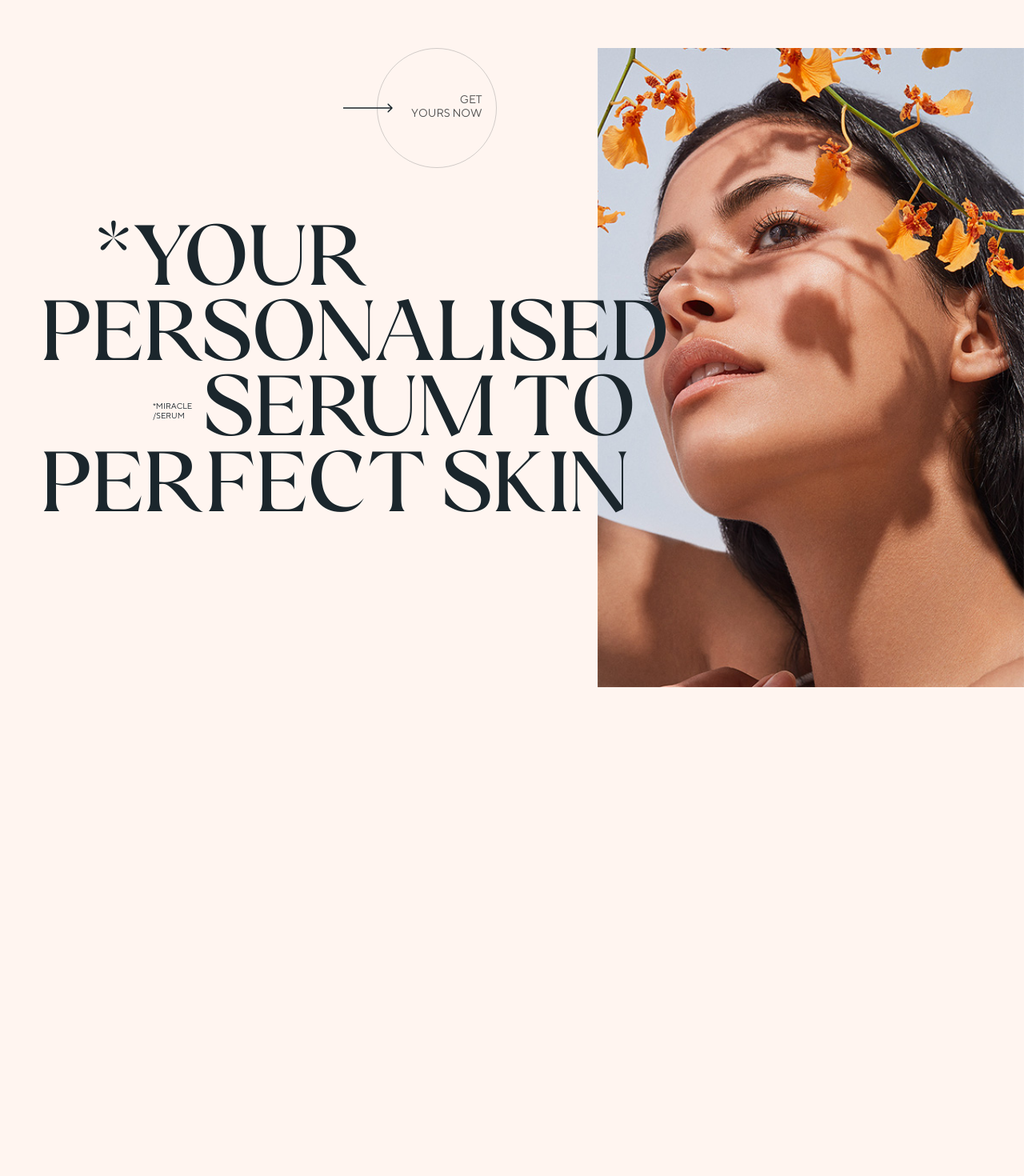
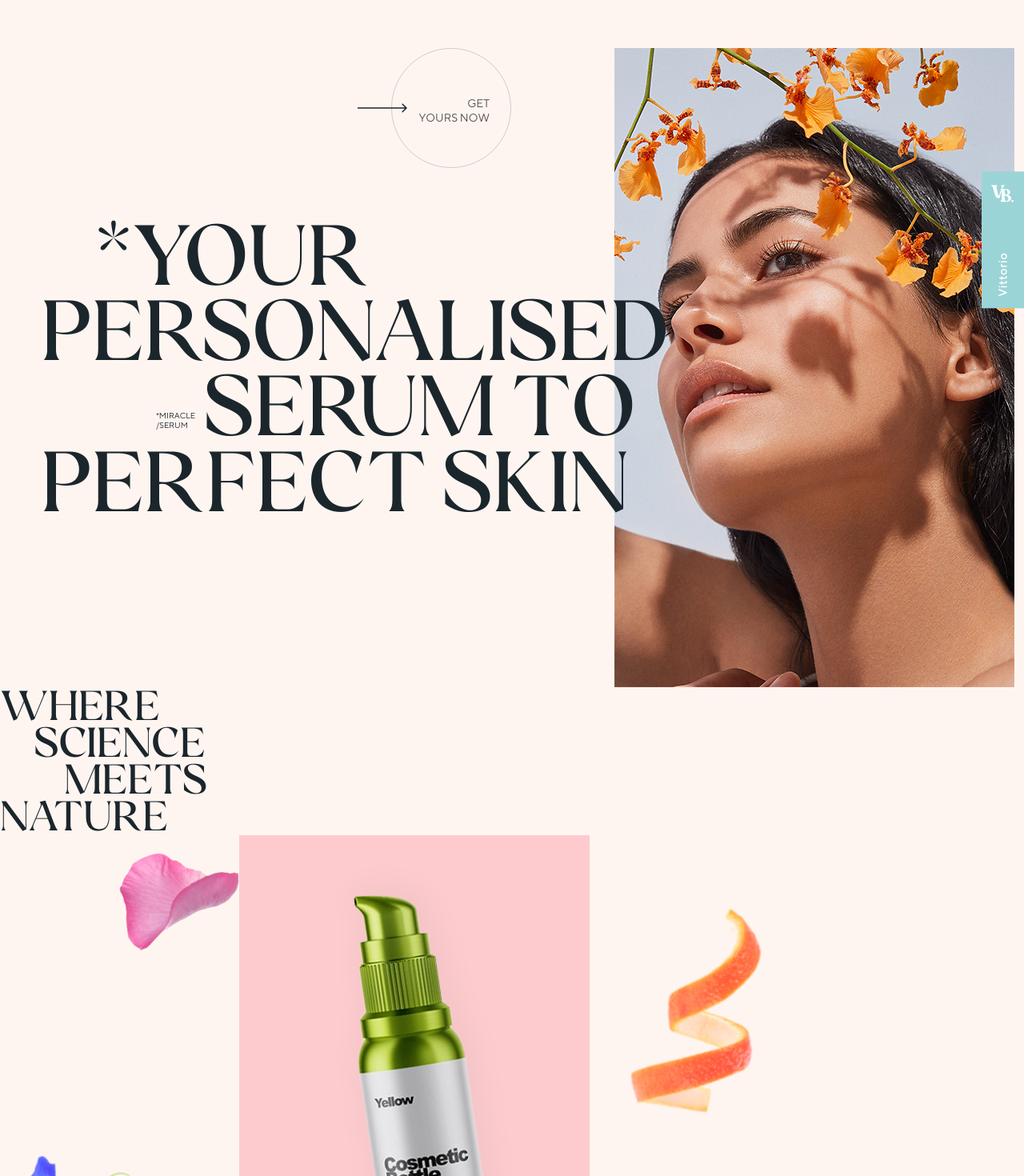
Before and after one commit to vittoriobusatta/Muteza, a React (Create React App) app: page / in a window 1280 px wide. Shown: the part 100-1570 px from the top of the page at 80% size. Before the commit the page ends 1160 px from the top, so only its background shows below. Built offline with nearby package versions, Linux system fonts and the light colour scheme.

Commit message:
somes changes

```diff
--- a/src/App.js
+++ b/src/App.js
@@ -1,3 +1,5 @@
+import About from "./components/About";
+import Awwards from "./components/Awwards";
 import Header from "./components/Header";
 import Landing from "./components/Landing";
 import "./scss/styles.scss";
@@ -6,7 +8,9 @@ function App() {
   return (
     <>
       <Header />
+      <Awwards />
       <Landing />
+      <About />
     </>
   );
 }
--- /dev/null
+++ b/src/components/About.js
@@ -0,0 +1,57 @@
+import React from "react";
+import flopet from "../assets/images/flopet.png";
+import peelpet from "../assets/images/peelpet.png";
+import serum from "../assets/images/serum.png";
+
+function About() {
+  return (
+    <>
+      <section class="o-section c-about col-12">
+        <div class="c-about_title col-4">
+          <h2 data-scroll="" class="size_h2 detect is-inview">
+            <span class="row">
+              <span>WHERE</span>
+            </span>
+            <span class="row  gap">
+              <span>SCIENCE</span>
+            </span>
+            <span class="row">
+              <span>MEETS</span>
+            </span>
+            <span class="row">
+              <span>NATURE</span>
+            </span>
+          </h2>
+        </div>
+        <div class="c-about_image col-4">
+          <img
+            data-scroll=""
+            data-scroll-speed="1"
+            class="u-about_img--left is-inview"
+            src={flopet}
+            alt="orange"
+          />
+          <img class="u-about_img--center" src={serum} alt="serum" />
+          <img
+            data-scroll=""
+            data-scroll-speed="2"
+            class="u-about_img--right is-inview"
+            src={peelpet}
+            alt="petal"
+          />
+        </div>
+        <div class="c-about_para col-4">
+          <p>
+            Each and every formula contains ingredients in the dosages that will
+            do the most for your skin right now. Your formula keeps changing as
+            your skin changes! mco sint eiumod culpa consuat en Mollit nostrud
+            qui magna moollit nisi est officialin eudsece ecat adipisicing
+            fugiat.
+          </p>
+        </div>
+      </section>
+    </>
+  );
+}
+
+export default About;
--- /dev/null
+++ b/src/components/Awwards.js
@@ -0,0 +1,17 @@
+import React from "react";
+import { ReactComponent as Vector } from "../assets/icons/vector.svg";
+
+function Awwards() {
+  return (
+    <>
+      <div id="awwards">
+        <a href="https://www.vittoriobusatta.fr/">
+          <Vector className="awwards_logo" />
+          <p>Vittorio</p>
+        </a>
+      </div>
+    </>
+  );
+}
+
+export default Awwards;
--- a/src/components/Header.js
+++ b/src/components/Header.js
@@ -3,19 +3,19 @@ import React from 'react'
 function Header() {
   return (
     <header>
-      <div class="header_content">
-        <div class="header_logo">
+      <div className="header_content">
+        <div className="header_logo">
           <a href="gg">Muteza</a>
         </div>
-        <ul class="header_links">
+        <ul className="header_links">
           <li><a href="f">Product</a></li>
           <li><a href="f">How It Works</a></li>
           <li><a href="f">Reviews</a></li>
         </ul>
-        <div class="header_cta">
-          <a class="btn_register" href="f">Sign Up/in</a>
-          <button class="btn_started"><a href="f">Get Started</a></button>
-          <button class="btn_burger"><a href="f">Menu</a></button>
+        <div className="header_cta">
+          <a className="btn_register" href="f">Sign Up/in</a>
+          <button className="btn_started"><a href="f">Get Started</a></button>
+          <button className="btn_burger"><a href="f">Menu</a></button>
         </div>
       </div>
     </header>
--- a/src/components/Landing.js
+++ b/src/components/Landing.js
@@ -5,43 +5,41 @@ import banner from "../assets/images/banner.jpg";
 function Landing() {
   return (
     <>
-      <section class="o-section c-banner col-12">
-        <div class="c-banner_text col-7">
-          <div class="c-banner_text_button">
+      <section className="landing">
+        <div className="landing_left">
+          <div className="landing_button">
             <div>
-              <a href="u">
-                <img class="b-cta" src={arrow} alt="Go" />
-                <div class="c-banner_text_button--circle">
+              <span>
+                <img className="get_yours_circle" src={arrow} alt="Go" />
+                <div className="get_yours_btn">
                   <p>
                     GET
                     <br />
                     YOURS NOW
                   </p>
                 </div>
-              </a>
+              </span>
             </div>
           </div>
-          <div class="c-banner_text_title">
-            <h1 data-scroll="" class="detect is-inview">
-              <span class="o-row u-shift">
+          <div className="landing_title">
+            <h1 className="detect is-inview">
+              <span className="row gap">
                 <span>*YOUR</span>
               </span>
-              <span class="o-row">
+              <span className="row">
                 <span>PERSONALISED</span>
               </span>
-              <span class="o-row u-shift u-bnr--padd">
-                <span>
-                  <span class="u-banner--serum">*MIRACLE /SERUM</span>SERUM TO
-                </span>
+              <span className="row gap">
+                <span className="serum_before">SERUM TO</span>
               </span>
-              <span class="o-row">
+              <span className="row">
                 <span>PERFECT SKIN</span>
               </span>
             </h1>
           </div>
         </div>
-        <div class="c-banner_image col-5 img-detect is-inview" data-scroll="">
-          <div data-scroll="" data-scroll-speed="-2" class="is-inview">
+        <div className="landing_right img-detect is-inview">
+          <div className="is-inview">
             <img src={banner} alt="Magical Serum" />
           </div>
         </div>
--- a/src/scss/01-config/_animations.scss
+++ b/src/scss/01-config/_animations.scss
@@ -1,8 +1,6 @@
-
-
 /*Animations*/
 
-.o-row{
+.row {
   overflow: hidden;
   white-space: nowrap;
   width: max-content;
@@ -10,45 +8,48 @@
   width: -ms-max-content;
   line-height: 80%;
   display: block;
+  &:nth-child(3) {
+    padding-left: 80px;
+  }
 }
 
-.o-row > span{
+.row > span{
   display: block;
   transition: .8s cubic-bezier(.215,.61,.355,1);
   transition-delay: .2s;
   transform: translate(0, 100%);
 }
 
-.detect .o-row:first-child span{
-  transition-delay: .1s;
-}
+// .detect .o-row:first-child span{
+//   transition-delay: .1s;
+// }
 
-.detect .o-row:nth-child(2) span{
-  transition-delay: .2s;
-}
+// .detect .o-row:nth-child(2) span{
+//   transition-delay: .2s;
+// }
 
-.detect .o-row:nth-child(3) span{
-  transition-delay: .3s;
-}
+// .detect .o-row:nth-child(3) span{
+//   transition-delay: .3s;
+// }
 
-.detect .o-row:nth-child(4) span{
-  transition-delay: .4s;
-}
+// .detect .o-row:nth-child(4) span{
+//   transition-delay: .4s;
+// }
 
-.detect.is-inview .o-row>span{
+.detect.is-inview .row>span{
   transform: translate(0, 0);
 }
 
-.img-detect{
-  overflow: hidden;
-}
+// .img-detect{
+//   overflow: hidden;
+// }
 
-.img-detect img{
-  transform: scale(1.4, 1.4);
-  transition: transform .6s cubic-bezier(.215,.61,.355,1);
-  transition-delay: .1s;
-}
+// .img-detect img{
+//   transform: scale(1.4, 1.4);
+//   transition: transform .6s cubic-bezier(.215,.61,.355,1);
+//   transition-delay: .1s;
+// }
 
-.img-detect.is-inview img{
-  transform: scale(1, 1);
-}
+// .img-detect.is-inview img{
+//   transform: scale(1, 1);
+// }
--- a/src/scss/02-base/_typography.scss
+++ b/src/scss/02-base/_typography.scss
@@ -26,3 +26,7 @@ h1, h2, h3, h4{
   line-height: 100%;
   color: rgb(27, 38, 44);
 }
+
+.size_h2 {
+  font-size: 4.5vw;
+}
--- /dev/null
+++ b/src/scss/04-components/_awwards.scss
@@ -0,0 +1,35 @@
+#awwards {
+  height: 171.358px;
+  width: 53.08px;
+  position: fixed;
+  z-index: 1000;
+  transform: translateY(-50%);
+  top: 50%;
+  right: 0;
+  background: rgb(155, 212, 215);
+  display: flex;
+  justify-content: center;
+  align-items: center;
+  a {
+    height: 136.66px;
+    width: 26.26px;
+    display: flex;
+    align-items: center;
+    justify-content: space-between;
+    flex-direction: column;
+  }
+  p {
+    transform: rotate(-90deg);
+    margin: 0;
+    color: #fff;
+    height: fit-content;
+    margin-bottom: 16px;
+    font-weight: 600;
+    letter-spacing: 1px;
+  }
+}
+
+.awwards_logo {
+  width: 28px;
+  height: auto;
+}
--- a/src/scss/04-components/_landing.scss
+++ b/src/scss/04-components/_landing.scss
@@ -1,94 +1,154 @@
+// .col-2 {
+//   width: 16.66%;
+// }
+// .col-3 {
+//   width: 25%;
+// }
+// .col-4 {
+//   width: 33.33%;
+// }
+// .col-5 {
+//   width: 41.66%;
+// }
+// .col-6 {
+//   width: 50%;
+// }
+// .col-7 {
+//   width: 58.33%;
+// }
+// .col-8 {
+//   width: 66.66%;
+// }
+// .col-9 {
+//   width: 75%;
+// }
+// .col-10 {
+//   width: 83.33%;
+// }
+// .col-11 {
+//   width: 91.66%;
+// }
+// .col-12 {
+//   width: 100%;
+// }
 
-.col-2 {width: 16.66%;}
-.col-3 {width: 25%;}
-.col-4 {width: 33.33%;}
-.col-5 {width: 41.66%;}
-.col-6 {width: 50%;}
-.col-7 {width: 58.33%;}
-.col-8 {width: 66.66%;}
-.col-9 {width: 75%;}
-.col-10 {width: 83.33%;}
-.col-11 {width: 91.66%;}
-.col-12 {width: 100%;}
 
-  .o-h2{
-    font-size: 4.5vw;
+
+.landing {
+  display: inline-flex;
+  padding-top: 20vh;
+  width: 100%;
+  @media screen and (max-width: 576px) {
+    padding-top: 15vh;
+  }
 }
 
-  .c-banner{
-    display: flex;
-    justify-content: space-between;
-    margin-top: 0;
-    padding-top: 20vh;
-  }
-
-  .c-banner_text{
+.landing_left {
   padding-left: 4vw;
   position: relative;
   z-index: 2;
+  width: 60%;
 }
 
-  .c-banner_text_button{
+.landing_right {
+  height: 100vh;
+  overflow: hidden;
+  width: 40%;
+}
+
+.landing_button {
   padding-right: 18%;
   padding-bottom: 8vh;
-    padding: 0 18% 8vh 50%;
+  @media screen and (max-width: 768px) {
+    padding-bottom: 4vh;
   }
-
-  .c-banner_text_button > div a{
+  & > div span {
     display: flex;
     justify-content: flex-end;
     align-items: center;
+    cursor: pointer;
+    & > img {
+      transform: translate(20px, 0);
+      transition: 0.6s;
+      @media screen and (max-width: 576px) {
+        transform: translate(10px, 0);
+      }
+    }
+    &:hover > .get_yours_circle {
+      transform: translate(32px, 0);
+      @media screen and (max-width: 576px) {
+        transform: translate(22px, 0);
+      }
+    }
+  }
 }
 
-  .c-banner_text_button a > img{
-    transform: translate(20px, 0);
-    transition: .6s;
+.get_yours_circle {
+  @media screen and (max-width: 768px) {
+    width: 50px;
+  }
+  @media screen and (max-width: 576px) {
+    width: 40px;
+  }
 }
 
-  .c-banner_text_button a:hover > .b-cta{
-    transform: translate(32px, 0) !important;
+.get_yours_btn {
+  border: 1px solid rgba(27, 39, 44, 0.2);
+  border-radius: 100px;
+  width: 150px;
+  height: 150px;
+  padding: 60px 26px 0 0;
+  text-align: right;
+  @media screen and (max-width: 992px) {
+    width: 120px;
+    height: 120px;
+    padding: 48px 20px 0 0;
+    p {
+      font-size: 12px;
+    }
+  }
+  @media screen and (max-width: 576px) {
+    width: 100px;
+    height: 100px;
+    padding: 40px 17px 0 0;
+    p {
+      font-size: 10px;
+    }
+  }
 }
 
-  .c-banner_text_button--circle{
-    border: 1px solid rgba(27, 39, 44, 0.2);
-    border-radius: 1000px;
-    width: 150px;
-    height: 150px;
-    padding: 24.5% 8% 0 0;
-    text-align: right;
-  }
-
-  .c-banner_text_title h1{
+.landing_title h1 {
   font-size: 9.2vw;
   color: rgb(27, 38, 44);
   font-family: var(--elgoc);
 }
 
-  .c-banner_image{
-    height: 125vh;
-  }
-
-  .u-shift{
+.gap {
   transform: translate(20%, 0);
 }
 
-  .c-banner_image img{
+.c-banner_image img {
   width: 112%;
   margin-top: -10%;
 }
 
-  .u-banner--serum{
-    height: 0px;
+.serum_before {
+  position: relative;
+  &::before {
+    content: "*MIRACLE /SERUM";
+    position: absolute;
+    bottom: 20px;
+    left: -60px;
+    font-size: 10px;
+    font-family: var(--ttnorms);
+    white-space: pre-wrap;
+    line-height: 12px;
     width: 10px;
-    line-height: 12px;
-    white-space: pre-wrap;
-    font-size: 10px;
-    font-family: ttnorms;
-    display: block;
-    transform: translate(-5vw, 4.9vh);
-    text-align: right;
+    @media screen and (max-width: 576px) {
+      bottom: 10px;
+      left: -35px;
+      font-size: 6px;
+      line-height: 6px;
     }
-
-  .u-bnr--padd{
-    padding-left: 80px;
   }
+}
--- a/src/scss/styles.scss
+++ b/src/scss/styles.scss
@@ -12,3 +12,4 @@
 @import './03-globals/layout';
 
 @import './04-components/landing';
+@import './04-components/awwards';
```
Lines whose indentation alone changed are shown as unchanged.
